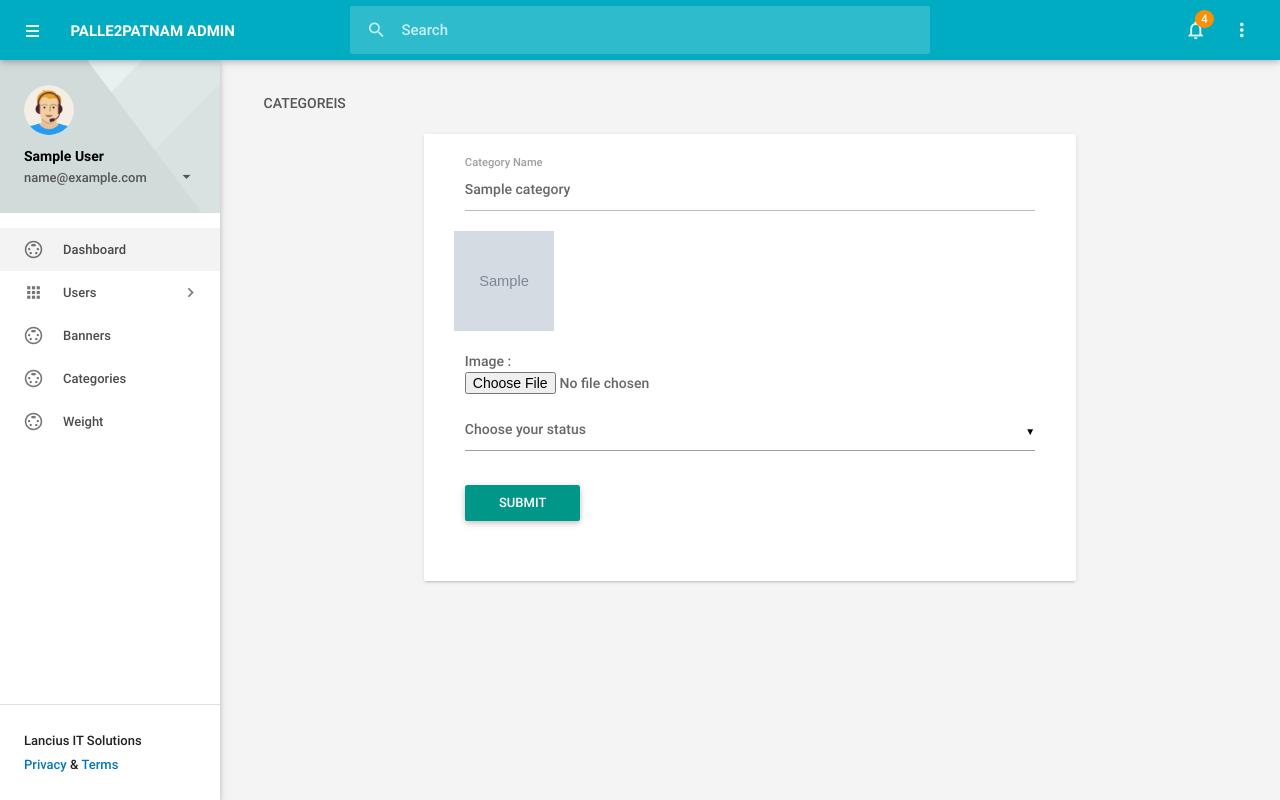
After one commit to Srinivaslancius/Palle2Patnam, a PHP site: page /palle2patnam/edit_categories.php?uid=1 in a window 1280 px wide. The commit adds this page. Run offline with PHP 8.4, Linux system fonts and the light colour scheme; the visitor is signed in with stand-in values (Sample User, id 1); tables that the repository leaves empty or names only in its code hold one stand-in row (values such as "Sample post"); grey boxes marked "Sample" are stand-in pictures.

Commit message:
worked on categories

```diff
--- a/admin/add_categories.php
+++ b/admin/add_categories.php
@@ -1,8 +1,4 @@
-
-<div class="mn-content fixed-sidebar">
- <header class="mn-header navbar-fixed">
-    <?php include_once'header.php';?>
-</header>
+<?php include_once 'main_header.php'; ?>
 
 <?php include_once 'side_navigation.php';?>
 <?php  if (!isset($_POST['submit']))  {
--- /dev/null
+++ b/admin/edit_categories.php
@@ -0,0 +1,101 @@
+<?php include_once 'main_header.php'; ?>
+
+<?php include_once 'side_navigation.php';?>
+<?php
+$id = $_GET['uid'];
+ if (!isset($_POST['submit']))  {
+            echo "";
+    } else  {
+
+    if($_FILES["category_image"]["name"]!='') {
+
+        $category_name = $_POST['category_name'];
+        $category_image = $_FILES["category_image"]["name"];
+        $status = $_POST['status'];
+        $target_dir = "../uploads/category_images/";
+        $target_file = $target_dir . basename($_FILES["category_image"]["name"]);
+        $imageFileType = pathinfo($target_file,PATHINFO_EXTENSION);
+        // Allow certain file formats
+        if($imageFileType != "jpg" && $imageFileType != "png" && $imageFileType != "jpeg"
+        && $imageFileType != "gif" ) {
+            echo "Sorry, only JPG, JPEG, PNG & GIF files are allowed.";
+            $uploadOk = 0;
+        }
+
+        $getImgUnlink = getImageUnlink('category_image','categories','id',$id,$target_dir);
+        //Send parameters for img val,tablename,clause,id,imgpath for image ubnlink from folder
+
+        if (move_uploaded_file($_FILES["category_image"]["tmp_name"], $target_file)) {
+            $sql = "UPDATE `categories` SET category_name = '$category_name', category_image = '$category_image', status='$status' WHERE id = '$id' ";
+            if($conn->query($sql) === TRUE){
+               echo "<script>alert('Data Updated Successfully');window.location.href='categories.php';</script>";
+            } else {
+               echo "<script>alert('Data Updation Failed');window.location.href='categories.php';</script>";
+            }
+            //echo "The file ". basename( $_FILES["fileToUpload"]["name"]). " has been uploaded.";
+        } else {
+            echo "Sorry, there was an error uploading your file.";
+        }
+    }  else {
+        $sql = "UPDATE `categories` SET category_name = '$category_name', status='$status' WHERE id = '$id' ";
+        if($conn->query($sql) === TRUE){
+           echo "<script>alert('Data Updated Successfully');window.location.href='categories.php';</script>";
+        } else {
+           echo "<script>alert('Data Updation Failed');window.location.href='categories.php';</script>";
+        }
+    }
+
+}
+?>
+<main class="mn-inner">
+    <div class="row">
+        <div class="col s12">
+            <div class="page-title">Categoreis</div>
+        </div>
+        <div class="col s12 m12 l2"></div>
+        <div class="col s12 m12 l8">
+            <div class="card">
+                <div class="card-content">
+                    <div class="row">
+                        <form class="col s12" method="post" enctype="multipart/form-data">
+                            <div class="row">
+<?php $getCategories = getAllDataWhere('categories', 'id', $_GET['uid']); $getCategories1 = $getCategories->fetch_assoc(); ?>
+                                <div class="input-field col s12">
+                                    <input id="title" type="text" class="validate" name="category_name" required value="<?php echo $getCategories1['category_name'];?>">
+                                    <label for="title">Category Name</label>
+                                </div>
+
+                                <div class="form-group">
+                                    <label for="name" class="col-lg-3 col-sm-3 control-label"></label>
+                                    <div class="col-lg-9">
+                                        <img src="<?php echo $base_url . 'uploads/category_images/'.$getCategories1['category_image'] ?>" height="100" width="100"/>
+                                    </div>
+                                </div>
+
+                                <div class="input-field col s6">
+                                   Image : <input type="file" name="category_image" id="category_image">
+                                </div>
+
+                                <div class="input-field col s12">
+                                    <select name="status" required>
+                                        <option value="" disabled selected>Choose your status</option>
+                                        <option value="0" <?php if($getCategories1['status'] == 0) { echo "Selected"; }?>>Active</option>
+                                        <option value="1" <?php if($getCategories1['status'] == 1) { echo "Selected"; }?>>In Active</option>
+                                    </select>
+                                </div>
+
+                                <div class="input-field col s12">
+                                    <input type="submit" name="submit" value="Submit" class="waves-effect waves-light btn teal">
+                                </div>
+
+                            </div>
+                        </form>
+                    </div>
+                </div>
+            </div>
+
+        </div>
+        <div class="col s12 m12 l2"></div>
+    </div>
+</main>
+<?php include_once 'footer.php'; ?>
```
Also changed, not shown: admin/banners.php (added, +46 -0 lines), admin/categories.php (+6 -15 lines).
